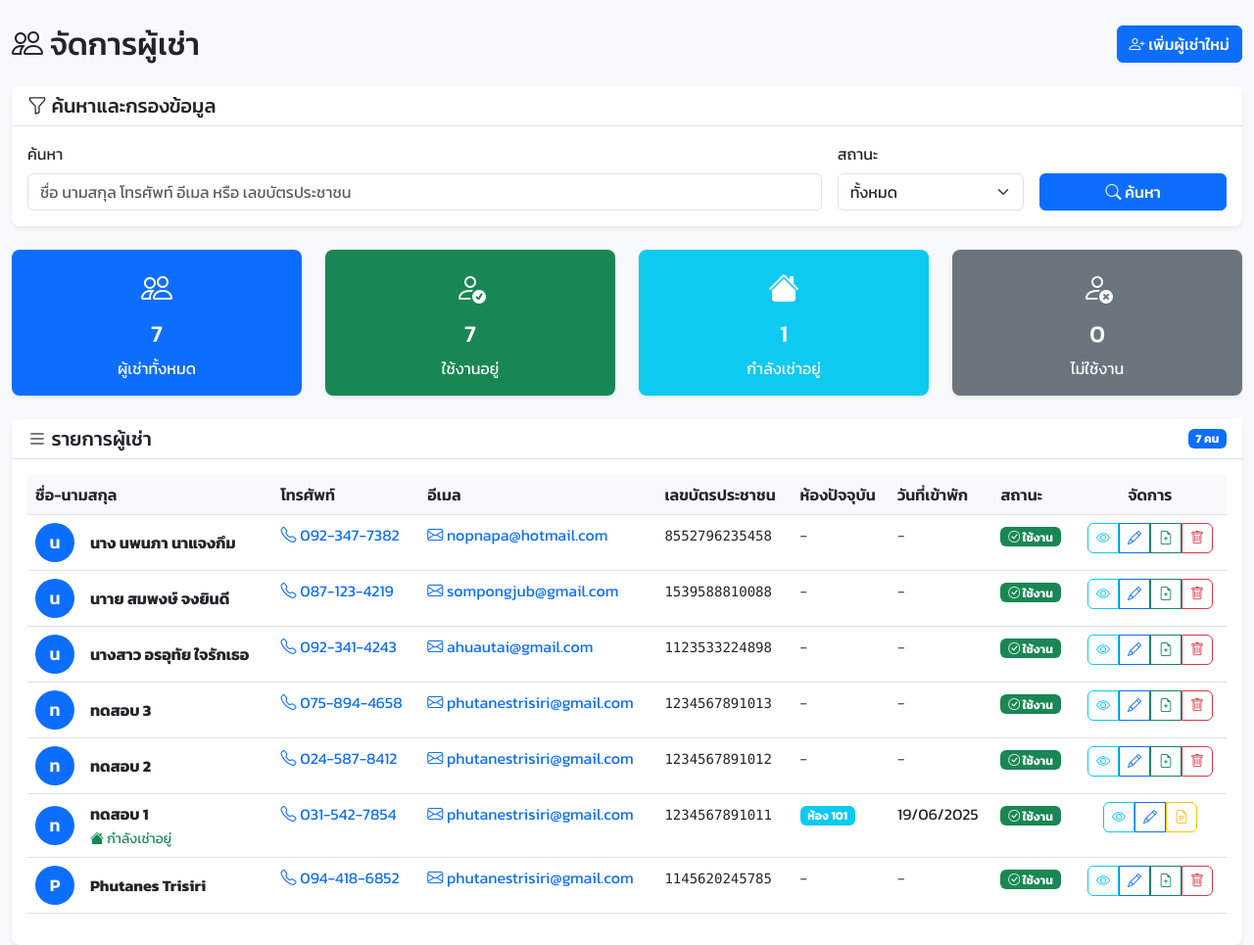
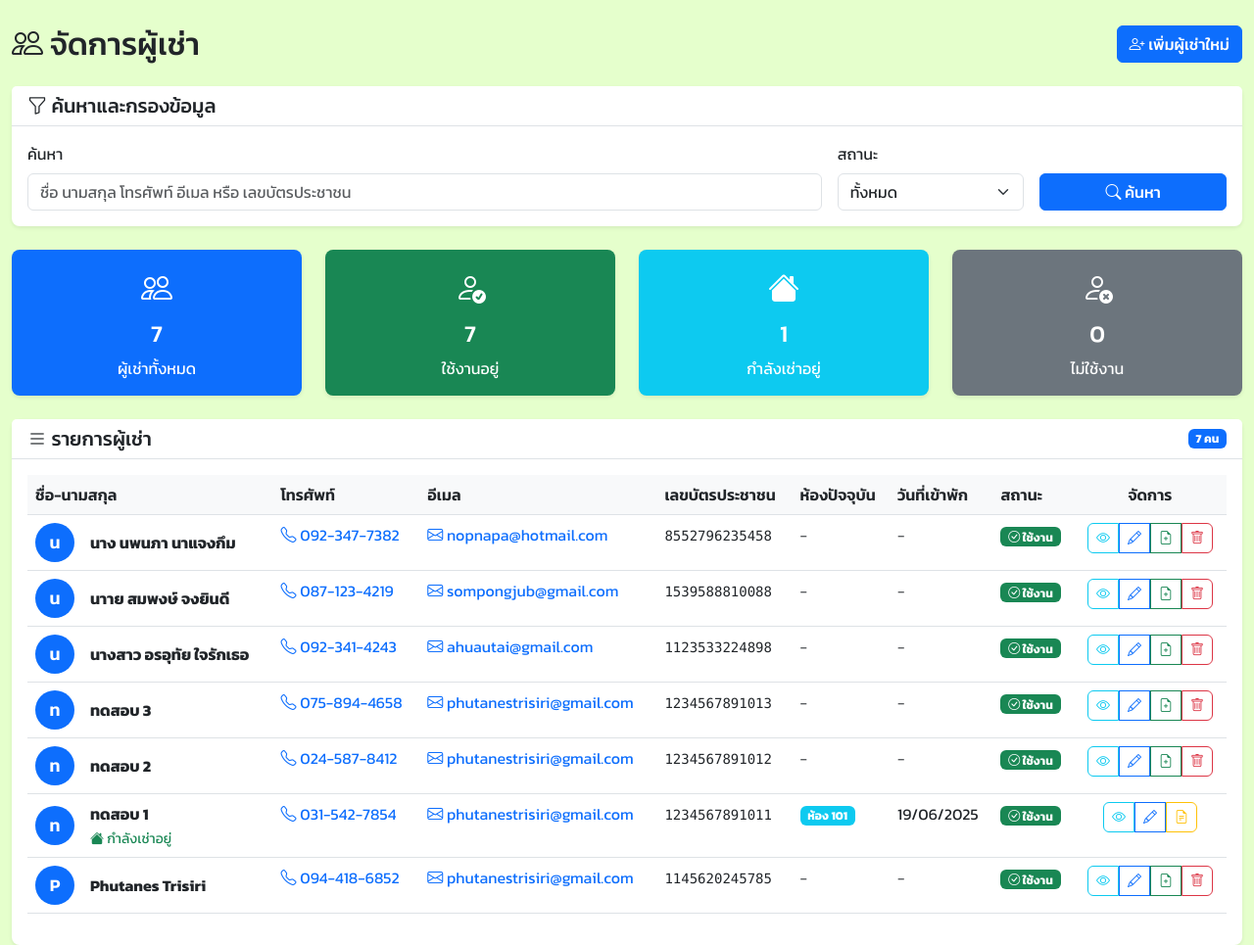
Before and after one commit to Phxtanes/Dormitory-management-system, a PHP site: page /tenants.php in a window 1280 px wide. Shown: the part 74-1039 px from the top of the page at 98% size. Run offline with PHP 8.4, Linux system fonts and the light colour scheme; a user stored in the database is signed in; data comes from the database, SQL or seed files in the repository.

Commit message:
add backgroung tenants

```diff
--- a/add_tenant.php
+++ b/add_tenant.php
@@ -112,6 +112,12 @@ if ($_SERVER['REQUEST_METHOD'] == 'POST') {
     }
 }
 ?>
+
+<style>
+    body {
+        background-color :#E5FFCC;
+    }
+</style>
 
 <?php include 'includes/navbar.php'; ?>
 
--- a/edit_tenant.php
+++ b/edit_tenant.php
@@ -170,6 +170,12 @@ try {
     // ไม่ต้องทำอะไร ใช้ค่าเริ่มต้น false
 }
 ?>
+
+<style>
+    body {
+        background-color :#E5FFCC;
+    }
+</style>
 
 <?php include 'includes/navbar.php'; ?>
 
--- a/tenants.php
+++ b/tenants.php
@@ -62,6 +62,12 @@ try {
     $error_message = "เกิดข้อผิดพลาดในการดึงข้อมูล: " . $e->getMessage();
 }
 ?>
+
+<style>
+    body {
+        background-color :#E5FFCC;
+    }
+</style>
 
 <?php include 'includes/navbar.php'; ?>
 
--- a/utility_readings.php
+++ b/utility_readings.php
@@ -107,6 +107,12 @@ try {
     $error_message = "เกิดข้อผิดพลาดในการดึงข้อมูล: " . $e->getMessage();
 }
 ?>
+
+<style>
+    body {
+        background-image: linear-gradient(to right, #FFCC99, #CCE5FF);
+    }
+</style>
 
 <?php include 'includes/navbar.php'; ?>
 
--- a/view_tenant.php
+++ b/view_tenant.php
@@ -78,6 +78,12 @@ try {
     $error_message = "เกิดข้อผิดพลาดในการดึงข้อมูล: " . $e->getMessage();
 }
 ?>
+
+<style>
+    body {
+        background-color :#E5FFCC;
+    }
+</style>
 
 <?php include 'includes/navbar.php'; ?>
 
```
